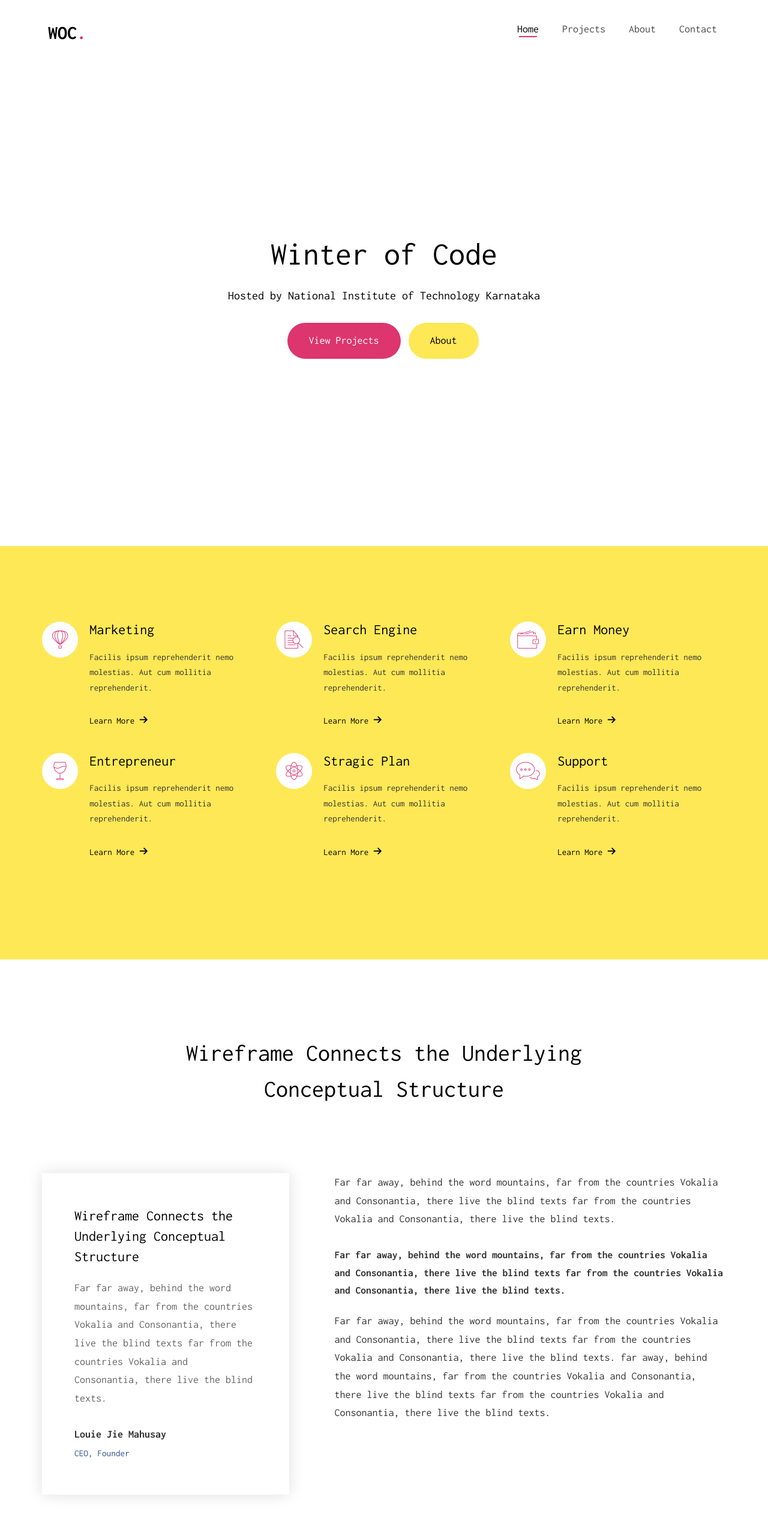
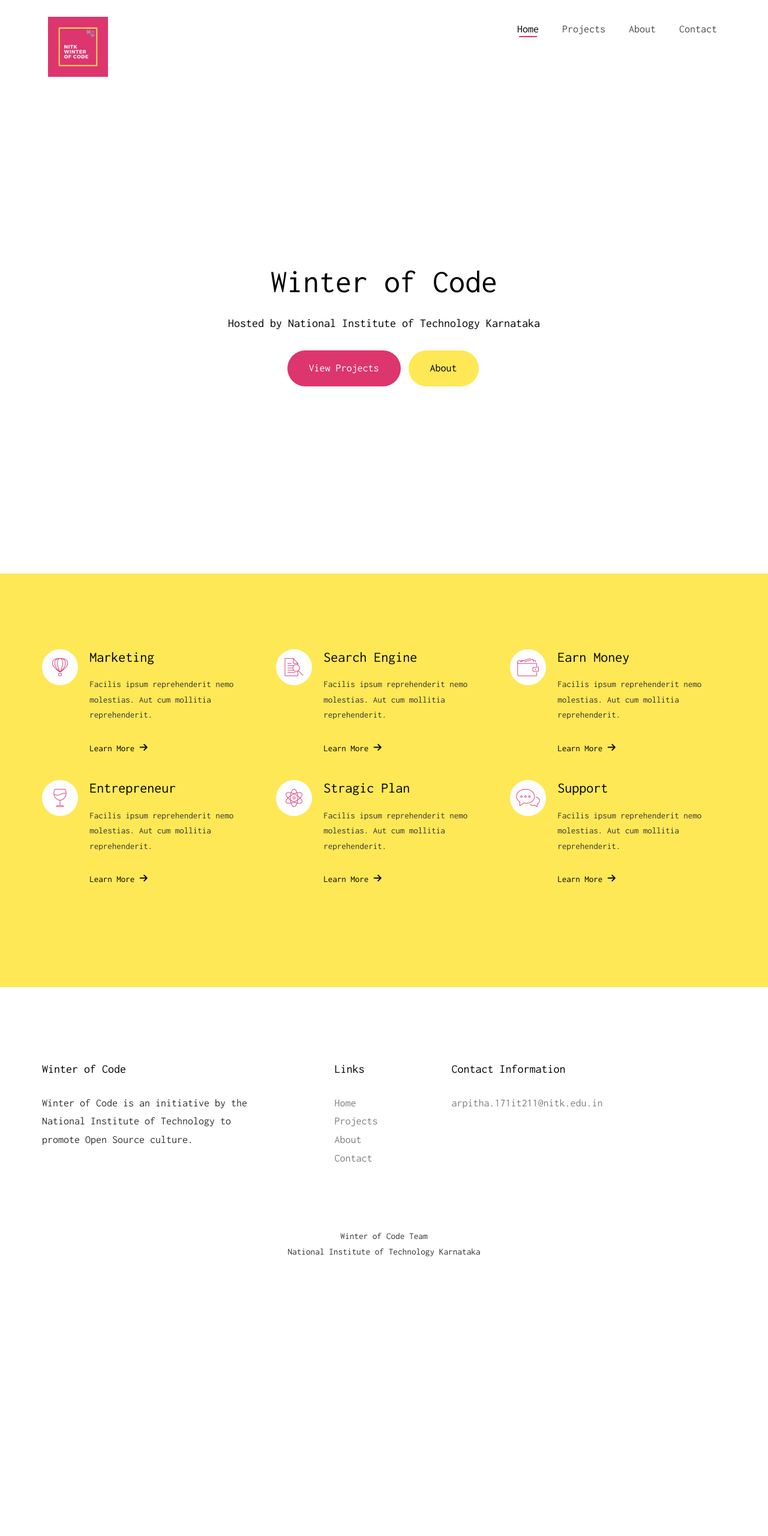
Before and after one commit to woc-nitk/woc-nitk.github.io, a plain HTML site: page index.html in a window 1280 px wide. Shown: the top 2560 px of the page at 60% size. After the commit the page ends 2255 px from the top, so only its background shows below. Drawn offline with Linux system fonts and the light colour scheme; files whose address does not match are found by name.

Commit message:
aesthetic changes

```diff
--- a/index.html
+++ b/index.html
@@ -49,7 +49,7 @@
 			<div class="container">
 				<div class="row">
 					<div class="col-xs-2">
-						<div id="fh5co-logo"><a href="index.html">WOC<span>.</span></a></div>
+						<div id="fh5co-logo"><a href="index.html"><img src="logo.png" alt="WOC" style="height: 100px; width: auto;"></a></div>
 					</div>
 					<div class="col-xs-10 text-right menu-1">
 						<ul>
@@ -173,7 +173,7 @@
 		</div>
 	</div>
 
-	<div id="fh5co-wireframe">
+	<!-- <div id="fh5co-wireframe">
 		<div class="container">
 			<div class="row animate-box">
 				<div class="col-md-8 col-md-offset-2 text-center fh5co-heading">
@@ -198,9 +198,9 @@
 				</div>
 			</div>
 		</div>
-	</div>
+	</div> -->
 
-	<div id="fh5co-slider">
+	<!-- <div id="fh5co-slider">
 		<div class="container">
 			<div class="row">
 				<div class="col-md-6 animate-box">
@@ -264,7 +264,7 @@
 				</div>
 			</div>
 		</div>
-	</div>
+	</div> -->
 
 	<!-- <div id="fh5co-blog">
 		<div class="container">
```
Also changed, not shown: about.html (+1 -1 lines), contact.html (+1 -1 lines), projects.html (+1 -1 lines), logo.png (added).
